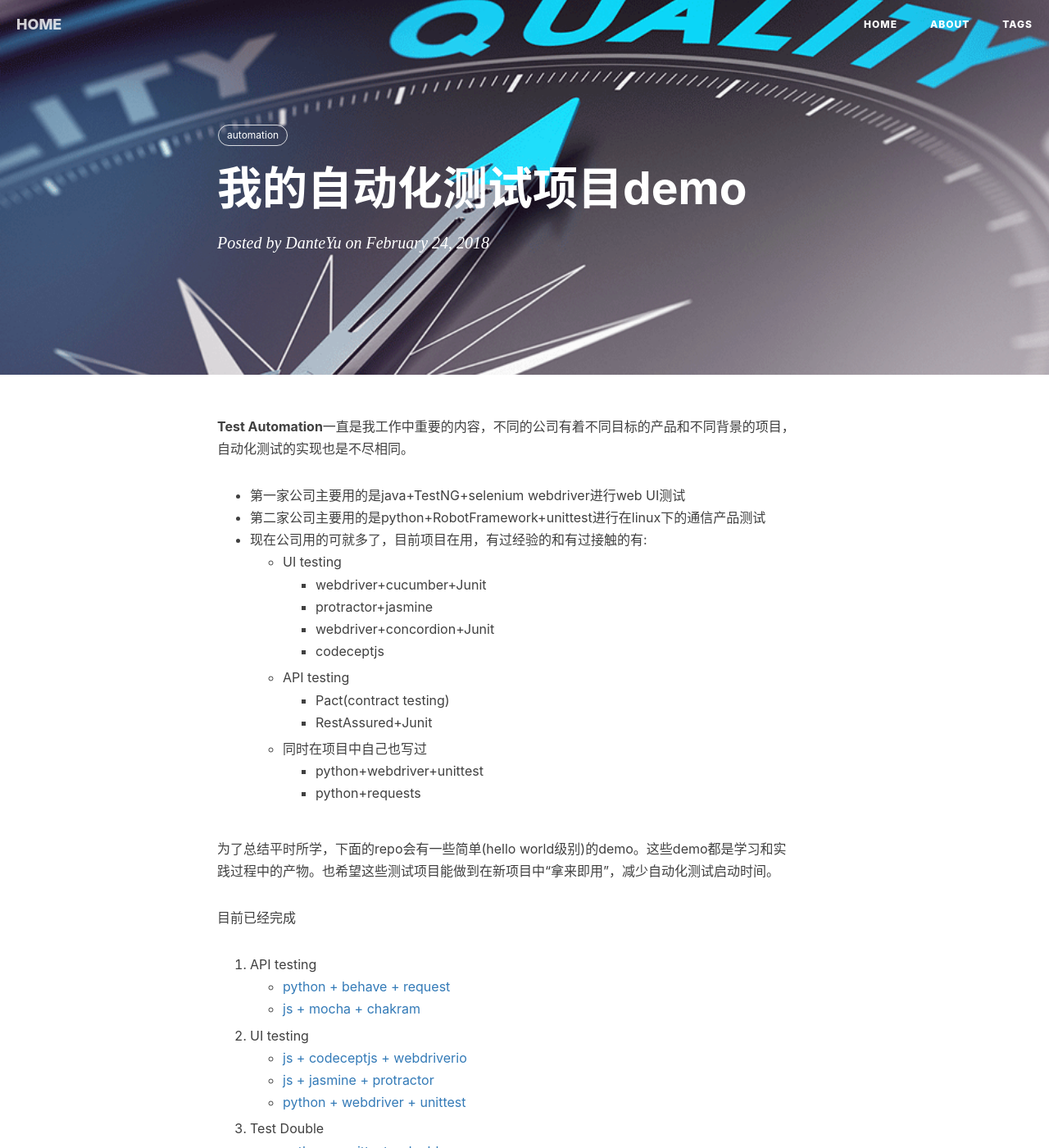
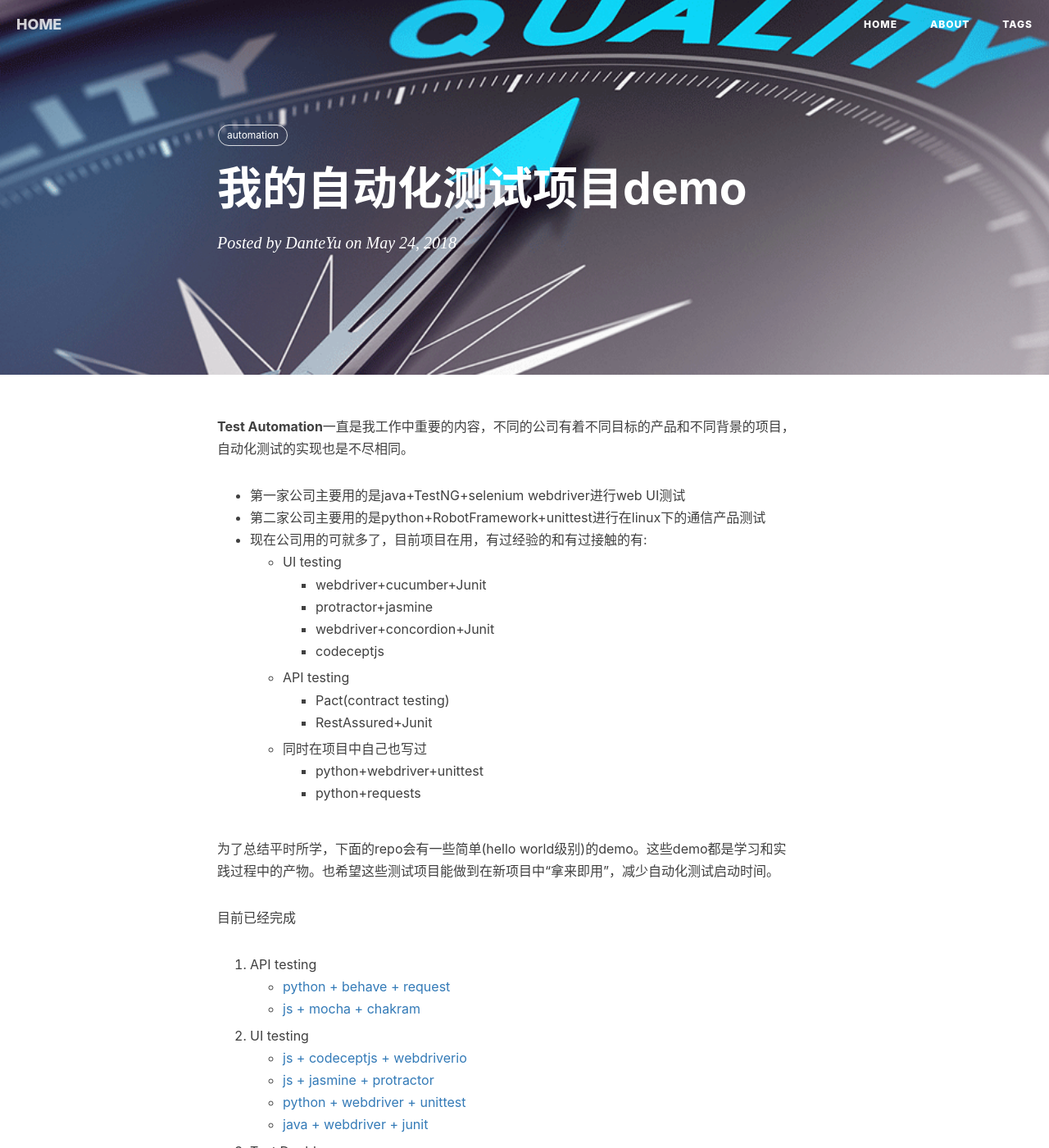
Before and after one commit to DanteYu/DanteYu.github.io, a Jekyll site: the page built from _posts/2018-05-24-myautomationproject.markdown, in a window 1280 px wide and 1400 px high. Shown: the whole window at 82% size. Built offline with Jekyll 4.4.1, drawn with Linux system fonts in a browser that asks for light colours; nearby versions of some CDN libraries; comment, search, counter and statistics services are not loaded; some of the changed lines change nothing that is shown.

Commit message:
update automation project

```diff
--- a/_posts/2018-02-24-myautomationproject.markdown
+++ b/_posts/2018-05-24-myautomationproject.markdown
@@ -2,7 +2,7 @@
 layout:     post
 title:      我的自动化测试项目demo
 subtitle:   ""
-date:       2018-02-24 12:00:00
+date:       2018-05-24 12:00:00
 author:     DanteYu
 tags:
     - automation
@@ -36,6 +36,7 @@ tags:
    * [js + codeceptjs + webdriverio](https://github.com/DanteYu/Test_Automation_Demo/tree/master/UITesting/js_codeceptjs_webdriverio)
    * [js + jasmine + protractor](https://github.com/DanteYu/Test_Automation_Demo/tree/master/UITesting/js_jasmine_protractor)
    * [python + webdriver + unittest](https://github.com/DanteYu/Test_Automation_Demo/tree/master/UITesting/python_webdriver_unittest)
+   * [java + webdriver + junit](https://github.com/DanteYu/Test_Automation_Demo/tree/master/UITesting/java_webdriver_junit)
 
 3. Test Double
    * [python + unittest + doublex](https://github.com/DanteYu/Test_Automation_Demo/tree/master/TestDouble/python_unittest_doublex)
```
